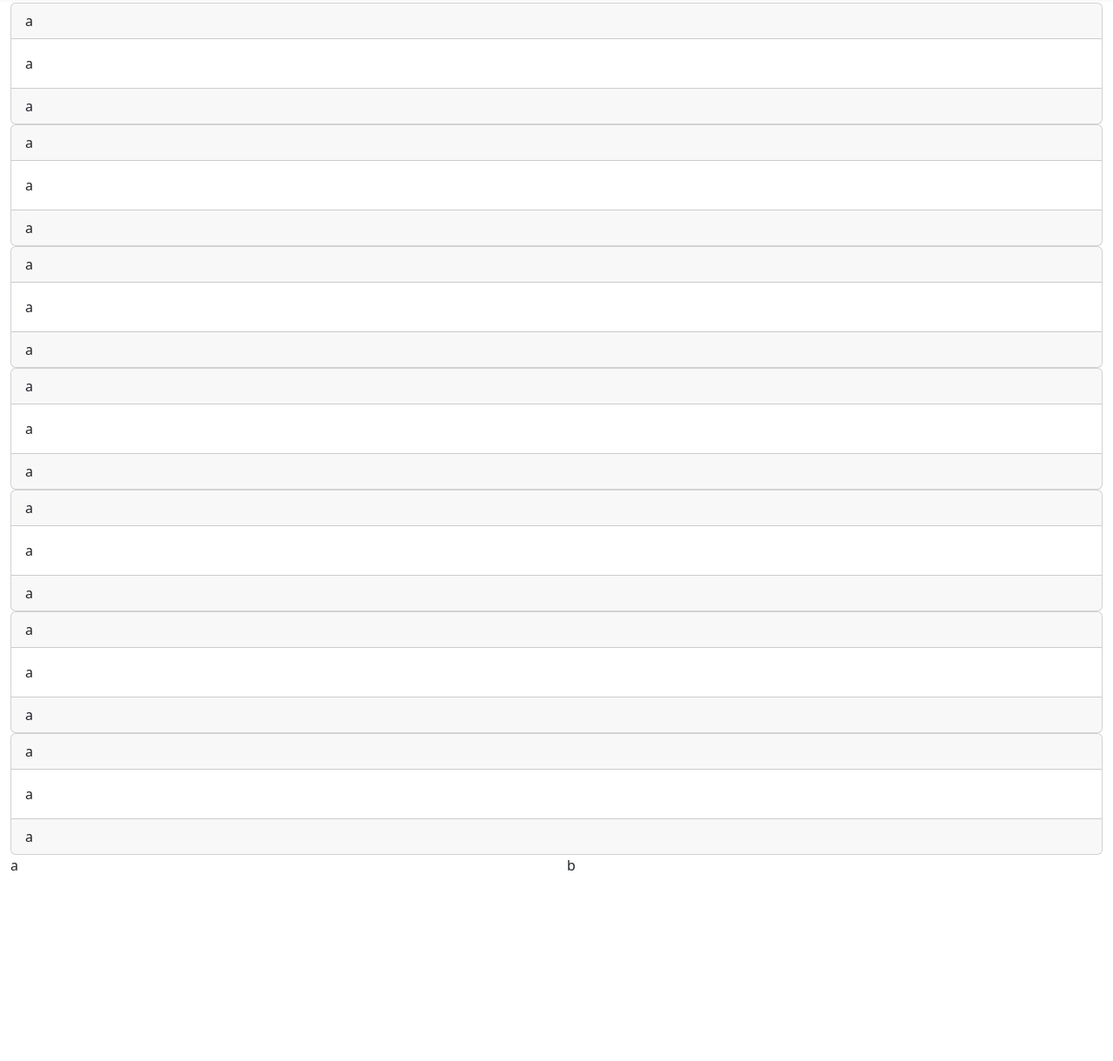
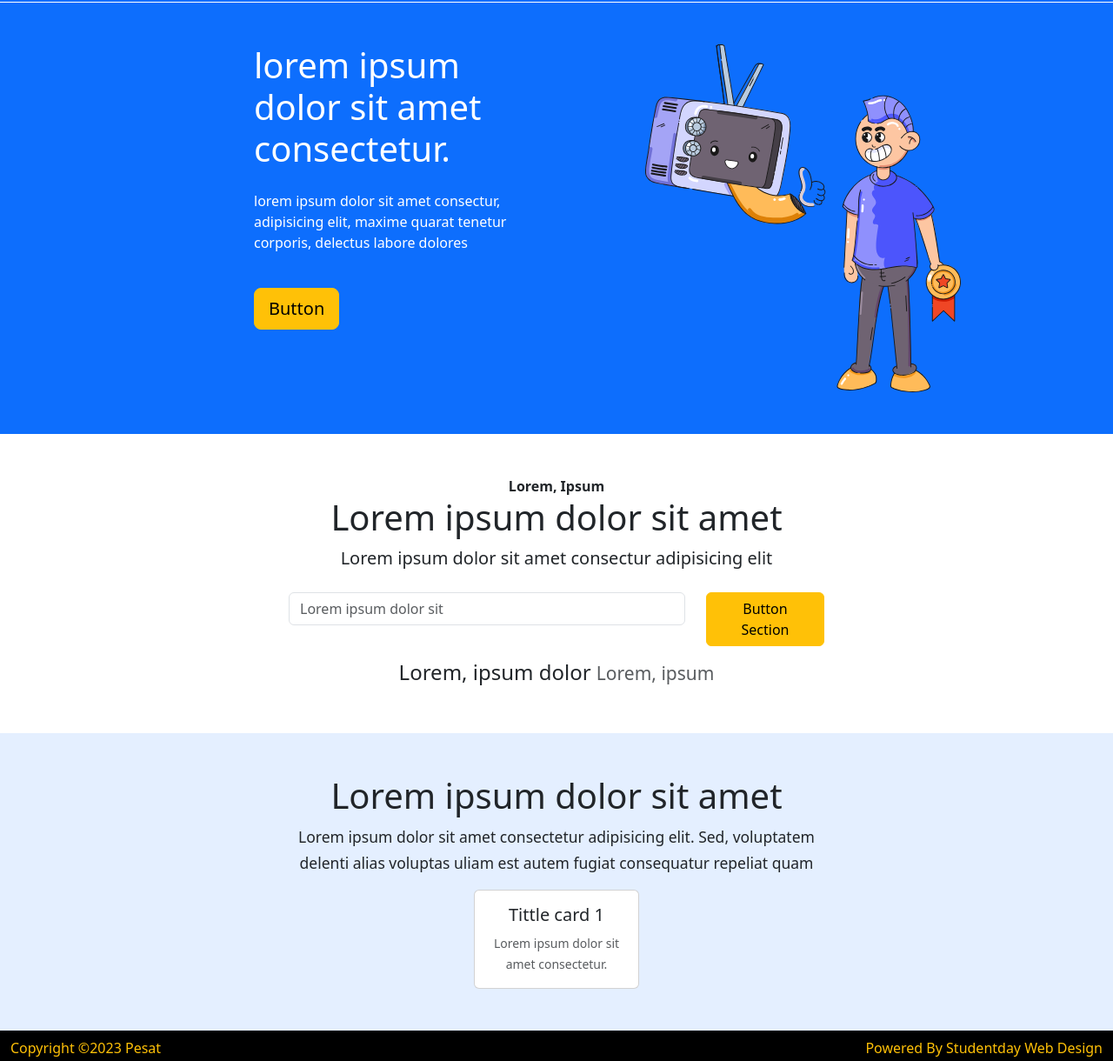
Before and after one commit to dimasrafif/belajar_web_landing_page, a plain HTML site: page index.html in a window 1280 px wide. Shown: the part 65-1285 px from the top of the page at 87% size. Before the commit the page ends 1072 px from the top, so only its background shows below. Drawn offline with nearby package versions, Linux system fonts and the light colour scheme.

Commit message:
lanjutan bagian 1-5 lagi dalam pengerjaan

```diff
--- a/index.html
+++ b/index.html
@@ -7,10 +7,40 @@
     <link rel="shortcut icon" href="images/Logo-Pesat.png" type="image/x-icon">
     <title>Landing page</title>
     <link rel="stylesheet" href="bootstrap-5.3.2/css/bootstrap.min.css">
+    <link rel="stylesheet" href="https://cdn.jsdelivr.net/npm/bootstrap-icons@1.11.3/font/bootstrap-icons.min.css">
+    <style>
+        .section1-1 {
+            margin-left: 280px;
+        }
+          .section1-2 {
+            margin-left: 90px;
+        }
+        .ilustration-1 {
+            height: 400px;
+        }
+        .section-bg-custom {
+            background-color: #e4efff;
+        }
+
+        @media only screen and (max-width: 600px) {
+            .section1-1 {
+            margin-left: auto;
+            margin-right: auto;
+            margin-top: 30px;
+        }
+           .section1-2 {
+            margin-left: auto;
+            margin-right: auto;
+        }
+           .ilustration-1 {
+            height: 400px;
+        }
+        }
+    </style>
 </head>
 <body>
 <header class="container-fluid p-0">
-    <nav class="navbar fixed-top navbar-expand-lg bg-body-tertiary">
+    <nav class="navbar fixed-top navbar-expand-lg bg-primary" data-bs-theme="dark">
       <div class="container-fluid">
         <a class="navbar-brand" href="https://smapluspgri.sch.id" target="_blank">
             <img src="images/Logo-Pesat.png" alt="Logo Pesat" width="40px" class="d-inline-block align-text-top">
@@ -44,81 +74,77 @@
           </ul>
           <form class="d-flex" role="search">
             <input class="form-control me-2" type="search" placeholder="Search" aria-label="Search">
-            <button class="btn btn-outline-success" type="submit">Search</button>
+            <button class="btn btn-outline-light" type="submit">Search</button>
           </form>
         </div>
       </div>
     </nav>
 </header>
 <main class="container-fluid" style="margin-top: 67.6px;">
-    <section class="row">
-        <div class="col">
-            <div class="card">
-                <div class="card-header">a</div>
-                <div class="card-body">a</div>
-                <div class="card-footer">a</div>
+    <section class="row bg-primary text-white py-5">
+        <div class="col-sm-6 order-md-last">
+            <div class="section1-2">
+                <img src="images/tv-guy-svg-illustration-free.svg" alt="ilustration-1" class="ilustration-1">
+            </div>
+        </div>
+        <div class="col-sm-6">
+            <div class="section1-1">
+                <h1 class="mb-4">lorem ipsum dolor sit amet consectetur.</h1>
+                <p>lorem ipsum dolor sit amet consectur, adipisicing elit, maxime quarat tenetur corporis, delectus labore dolores</p>
+                <button class="btn btn-lg btn-warning mt-4">Button</button>
             </div>
         </div>
     </section>
-    <section class="row">
-        <div class="col">
-            <div class="card">
-                <div class="card-header">a</div>
-                <div class="card-body">a</div>
-                <div class="card-footer">a</div>
+    <section class="row py-5">
+        <div class="col text-center">
+            <strong>Lorem, Ipsum</strong>
+            <h1>Lorem ipsum dolor sit amet</h1>
+            <div class="lead mb-4">Lorem ipsum dolor sit amet consectur adipisicing elit</div>
+            <div class="row justify-content-center">
+                <div class="col-sm-6">
+                    <div class="row">
+                        <div class="col-sm-9 mb-3">
+                            <input type="text" class="form-control" placeholder="Lorem ipsum dolor sit">
+                        </div>
+                        <div class="col-sm-3 mb-3">
+                            <button class="btn btn-warning">Button Section</button>
                         </div>
                     </div>
-    </section>
-    <section class="row">
-        <div class="col">
-            <div class="card">
-                <div class="card-header">a</div>
-                <div class="card-body">a</div>
-                <div class="card-footer">a</div>
                 </div>
             </div>
+            <h4>
+                Lorem, ipsum dolor
+                <small class="text-muted">Lorem, ipsum</small>
+            </h4>
+        </div>
     </section>
-    <section class="row">
-        <div class="col">
-            <div class="card">
-                <div class="card-header">a</div>
-                <div class="card-body">a</div>
-                <div class="card-footer">a</div>
+    <section class="row section-bg-custom py-5">
+        <div class="col text-center">
+            <h1>Lorem ipsum dolor sit amet</h1>
+            <div class="row justify-content-center">
+                <div class="col-sm-6">
+                    <p class="lead">
+                        <small>Lorem ipsum dolor sit amet consectetur adipisicing elit. Sed, voluptatem delenti alias voluptas uliam est autem fugiat consequatur repeliat quam</small>
+                    </p>
                 </div>
             </div>
-    </section>
-    <section class="row">
-        <div class="col">
+            <div class="row justify-content-center">
+                <div class="col-sm-2">
                     <div class="card">
-                <div class="card-header">a</div>
-                <div class="card-body">a</div>
-                <div class="card-footer">a</div>
+                        <div class="card-body">
+                            <h5>Tittle card 1</h5>
+                            <small class="text-muted">Lorem ipsum dolor sit amet consectetur.</small>
                         </div>
                     </div>
-    </section>
-    <section class="row">
-        <div class="col">
-            <div class="card">
-                <div class="card-header">a</div>
-                <div class="card-body">a</div>
-                <div class="card-footer">a</div>
                 </div>
-        </div>
-    </section>
-    <section class="row">
-        <div class="col">
-            <div class="card">
-                <div class="card-header">a</div>
-                <div class="card-body">a</div>
-                <div class="card-footer">a</div>
             </div>
         </div>
     </section>
 </main>
-<footer class="container-fluid">
+<footer class="container-fluid py-2 bg-black text-warning">
     <div class="row justify-content-between">
-        <div class="col">a</div>
-        <div class="col">b</div>
+        <div class="col-sm-6">Copyright &copy;2023 Pesat</div>
+        <div class="col-sm-6 text-end">Powered By Studentday Web Design</div>
     </div>
 </footer>
 <script src="bootstrap-5.3.2/js/bootstrap.bundle.min.js"></script>
```
Also changed, not shown: images/tv-guy-svg-illustration-free.svg (added). Lines whose indentation alone changed are shown as unchanged.
